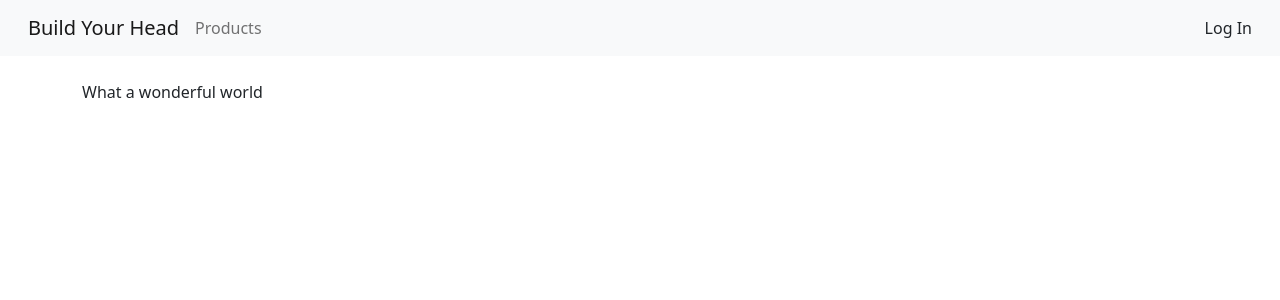
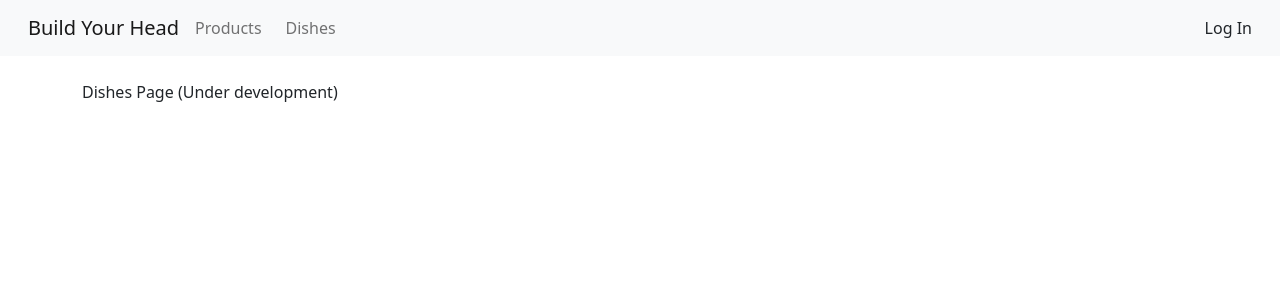
Before and after one commit to maksim-shila/build-your-head, a React (Create React App) app in the folder build-your-head-ui/: page /dishes in a window 1280 px wide. Before the commit this address led to /. Shown: the top 300 px of the page. Built offline with nearby package versions, Linux system fonts and the light colour scheme.

Commit message:
Add empty page for Dishes, titles and some readme info

```diff
--- a/build-your-head-ui/src/app.tsx
+++ b/build-your-head-ui/src/app.tsx
@@ -7,6 +7,7 @@ import { LoginPage } from "./application/pages/login/LoginPage";
 import { Home } from "./home";
 import { Loader } from "./hooks/loader";
 import { ProductsPage } from "./application/pages/products/products-page";
+import { DishesPage } from "./application/pages/dishes/dishes-page";
 
 export const App = () => {
   return (
@@ -18,6 +19,7 @@ export const App = () => {
             <Routes>
               <Route path="/" Component={Home} />
               <Route path="/products" Component={ProductsPage} />
+              <Route path="/dishes" Component={DishesPage} />
               <Route path="/login" Component={LoginPage} />
               <Route path="*" element={<Navigate to="/" />} />
             </Routes>
--- a/build-your-head-ui/src/application/common/navbar.tsx
+++ b/build-your-head-ui/src/application/common/navbar.tsx
@@ -1,5 +1,5 @@
 import React from "react";
-import { Nav, Navbar as ReactstrapNavbar, NavbarBrand, NavItem, NavLink, UncontrolledDropdown, DropdownToggle, DropdownMenu, DropdownItem } from "reactstrap";
+import { Nav, Navbar as ReactstrapNavbar, NavbarBrand, NavItem, NavLink, UncontrolledDropdown, DropdownToggle, DropdownMenu, DropdownItem, Row, Col } from "reactstrap";
 import { GlobalContext } from "../context/GlobalContext";
 import { useLoader } from "../../hooks/loader";
 import { useNavigate } from "react-router-dom";
@@ -23,9 +23,18 @@ export const NavBar: React.FC = () => {
         >
             <NavbarBrand href="/">Build Your Head</NavbarBrand>
             <Nav className="me-auto" color="light" navbar>
-                <NavItem>
-                    <NavLink href="/products">Products</NavLink>
-                </NavItem>
+                <Row>
+                    <Col>
+                        <NavItem>
+                            <NavLink href="/products">Products</NavLink>
+                        </NavItem>
+                    </Col>
+                    <Col>
+                        <NavItem>
+                            <NavLink href="/dishes">Dishes</NavLink>
+                        </NavItem>
+                    </Col>
+                </Row>
             </Nav>
             {$user
                 ? <UncontrolledDropdown inNavbar>
--- /dev/null
+++ b/build-your-head-ui/src/application/pages/dishes/dishes-page.tsx
@@ -0,0 +1,8 @@
+import { useTitle } from "../../../hooks/use-title";
+
+export const DishesPage: React.FC = () => {
+
+    useTitle("Dishes");
+
+    return <div>Dishes Page (Under development)</div>
+}
--- a/build-your-head-ui/src/application/pages/login/LoginPage.tsx
+++ b/build-your-head-ui/src/application/pages/login/LoginPage.tsx
@@ -3,8 +3,11 @@ import { useNavigate } from "react-router-dom";
 import { Button, Col, Form, Input, Row } from "reactstrap";
 import { useLoader } from "../../../hooks/loader";
 import { GlobalContext } from "../../context/GlobalContext"
+import { useTitle } from "../../../hooks/use-title";
 
 export const LoginPage: React.FC = (props) => {
+
+    useTitle("Login");
 
     const navigate = useNavigate();
     const { login } = React.useContext(GlobalContext);
--- a/build-your-head-ui/src/application/pages/products/products-page.tsx
+++ b/build-your-head-ui/src/application/pages/products/products-page.tsx
@@ -6,8 +6,11 @@ import { GlobalContext } from "../../context/GlobalContext";
 import { ProductFormData } from "./components/product-form";
 import { ProductViewModal } from "./components/product-view-modal";
 import { ProductsList } from "./components/products-list"
+import { useTitle } from "../../../hooks/use-title";
 
 export const ProductsPage: React.FC = () => {
+
+    useTitle("Products");
 
     const { $api, $user } = React.useContext(GlobalContext);
 
--- a/build-your-head-ui/src/home.tsx
+++ b/build-your-head-ui/src/home.tsx
@@ -1,4 +1,9 @@
+import { useTitle } from "./hooks/use-title";
+
 export const Home: React.FC = () => {
+
+    useTitle("Build Your Head");
+
     return (
         <div>What a wonderful world</div>
     );
--- /dev/null
+++ b/build-your-head-ui/src/hooks/use-title.tsx
@@ -0,0 +1,5 @@
+import { useEffect } from "react";
+
+export const useTitle = (title: string) => useEffect(() => {
+    document.title = title;
+}, [title])
```
Also changed, not shown: 1 other file (tests, documents, lock files or other folders).
